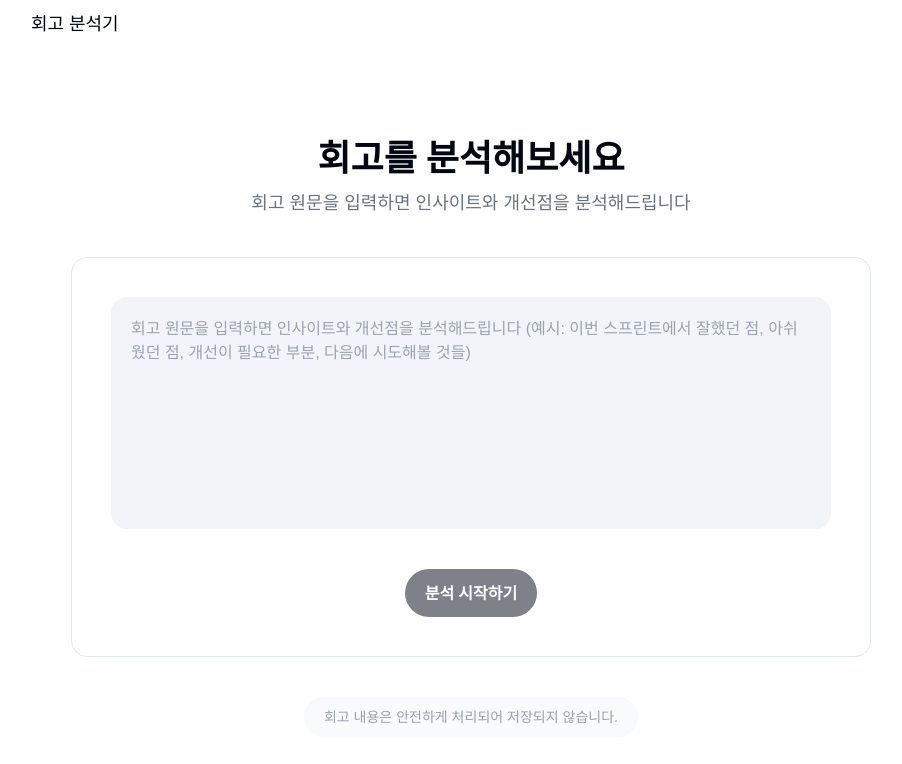
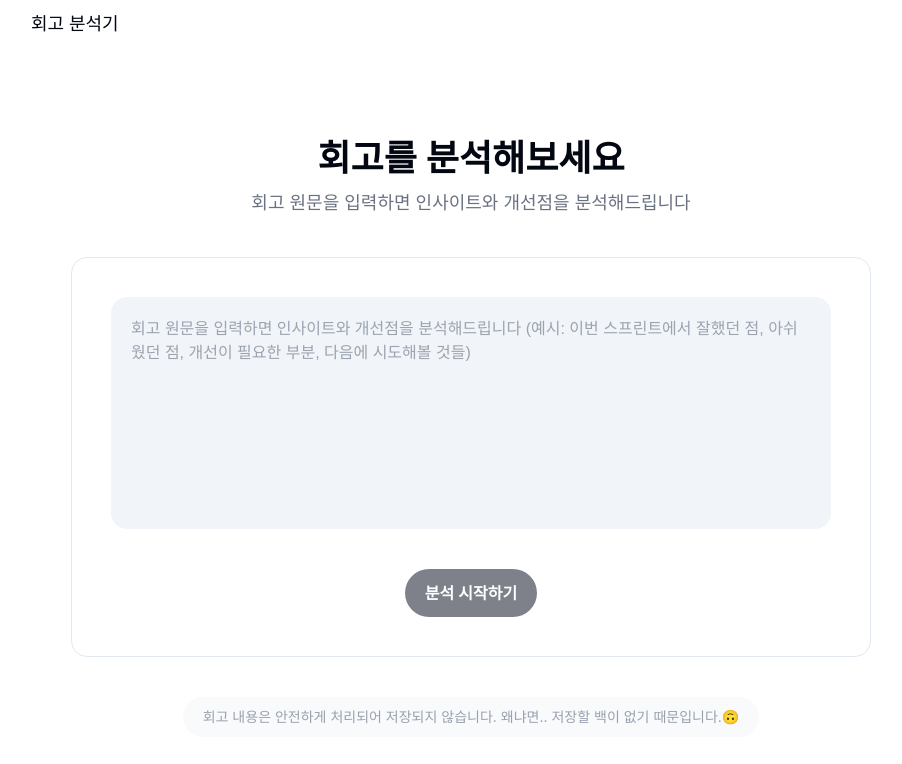
Before and after one commit to mm0012/retrospectanalyzer2, a Next.js app: page / in a window 1280 px wide. Shown: the top 764 px of the page, without its empty margins (169-1071 px from the left). Built offline with nearby package versions, Linux system fonts and the light colour scheme; a web font is replaced by a local one.

Commit message:
feat: 안내 텍스트 줄바꿈 개선

```diff
--- a/app/page.tsx
+++ b/app/page.tsx
@@ -113,7 +113,8 @@ export default function HomePage() {
         {/* Info Section */}
         <div className="bg-slate-50 box-border flex gap-2.5 items-center justify-center px-5 py-2.5 relative rounded-[24px] shrink-0">
           <div className="font-pretendard font-normal leading-[0] not-italic relative shrink-0 text-[#99a1af] text-[14px] text-nowrap">
-            <p className="leading-[20px] whitespace-pre">회고 내용은 안전하게 처리되어 저장되지 않습니다.</p>
+            <p className="leading-[20px] whitespace-pre">회고 내용은 안전하게 처리되어 저장되지 않습니다.
+왜냐면.. 저장할 백이 없기 때문입니다.🙃</p>
           </div>
         </div>
 
```
